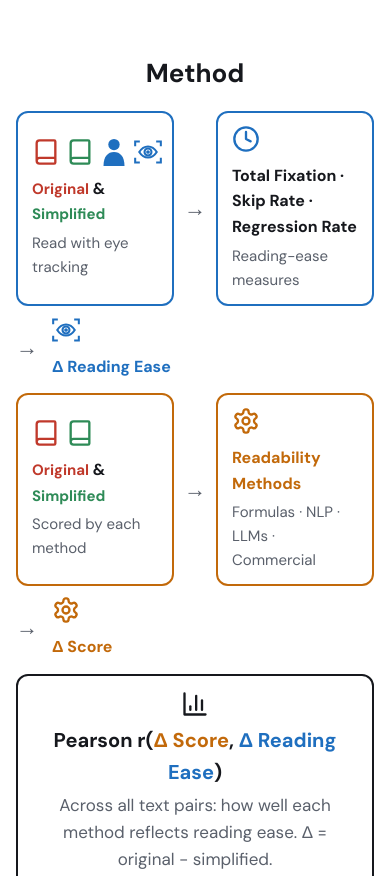
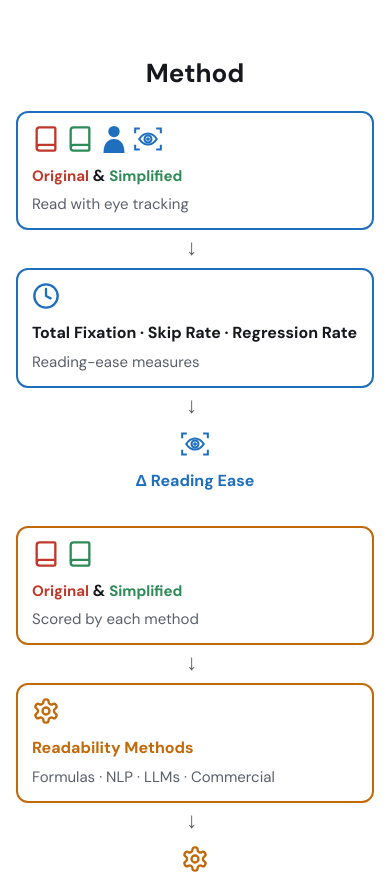
Before and after one commit to lacclab/Readability-Evaluation-Using-Reading-Ease-Landing, a plain HTML site: page index.html in a window 390 px wide. Shown: the part 1924-2800 px from the top of the page. Drawn offline with Linux system fonts and the light colour scheme.

Commit message:
Add files via upload

```diff
--- a/index.html
+++ b/index.html
@@ -131,6 +131,14 @@ footer{max-width:960px;margin:0 auto;padding-block:20px 40px;border-top:1px soli
 .abs-toggle{display:block;margin:10px auto 0;border:1px solid var(--rule);background:var(--bg);color:var(--fg);border-radius:999px;padding:6px 16px;font:500 15px var(--body);cursor:pointer}
 .abs-toggle:hover{border-color:var(--blue)}
 header .buttons.secondary{margin-top:-6px}
+@media (max-width:640px){
+  .flow{gap:28px}
+  .row{flex-direction:column;flex-wrap:nowrap;align-items:stretch;gap:6px}
+  .row .step{flex:none}
+  .arrow{transform:rotate(90deg);line-height:1;padding:2px 0}
+  .delta{align-items:center;text-align:center;padding:4px 0}
+  .delta .icons{justify-content:center}
+}
 </style>
 </head>
 <body>
```
